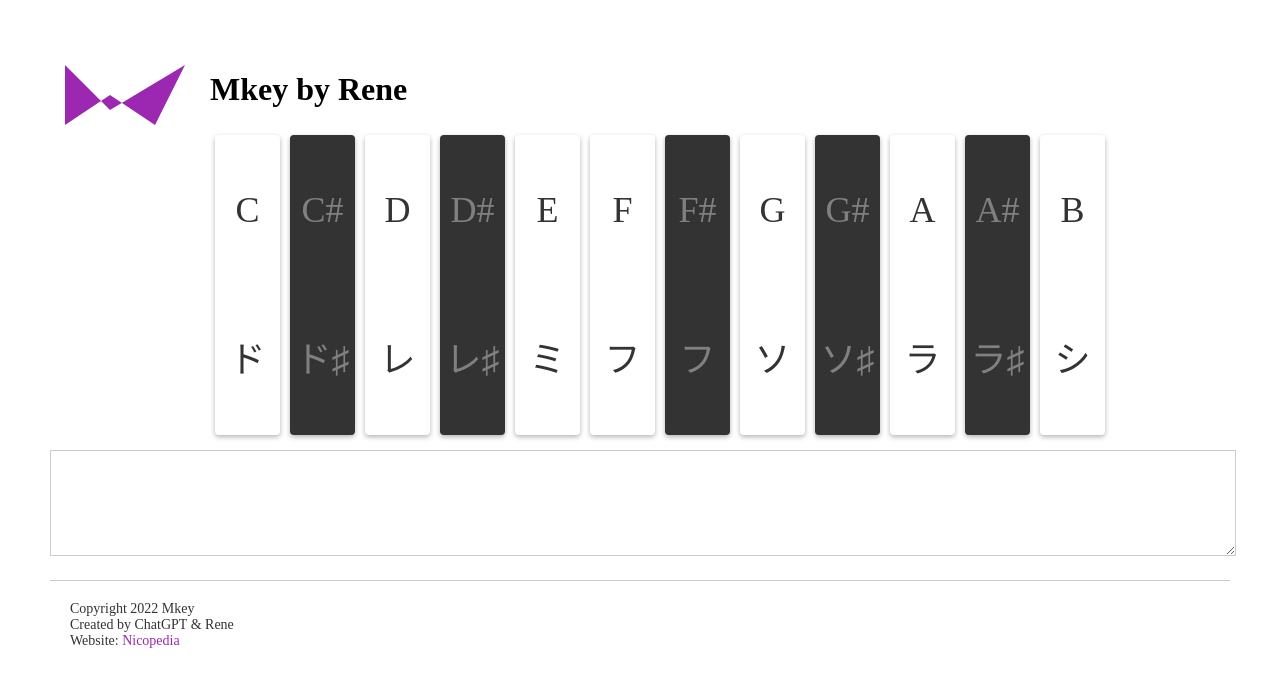
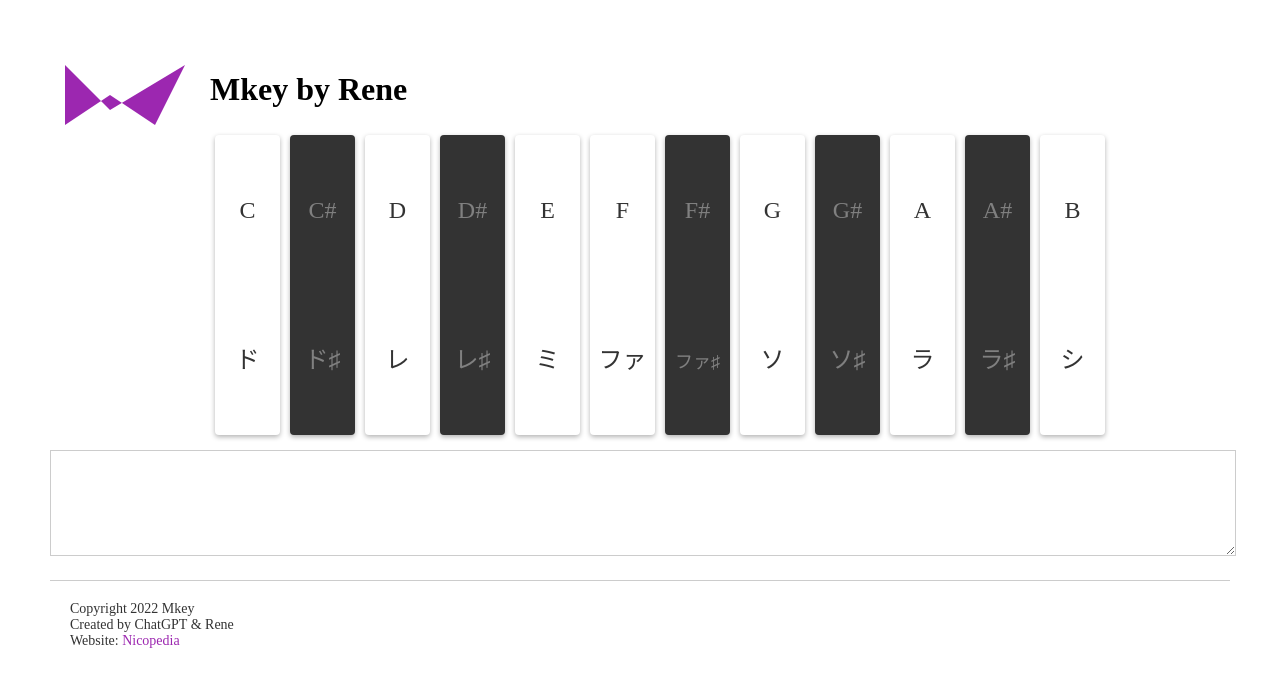
Before and after one commit to rene4784/Mkey, a plain HTML site: page index.html in a window 1280 px wide. Drawn offline with Linux system fonts and the light colour scheme.

Commit message:
CSS Changed
ChatGPTさんと話し合いながら調整をしています

```diff
--- a/index.html
+++ b/index.html
@@ -35,13 +35,17 @@
   margin: 5px;
   text-align: center;
   line-height: 150px;
-  font-size: 36px;
+  font-size: 24px;
   cursor: pointer;
   border-radius: 4px;
   box-shadow: 0 2px 5px rgba(0, 0, 0, 0.3);
   color: #333;
   background-color: white;
     user-select: none;
+}
+.key {
+  content: attr(data-note);
+  font-size: 24px; /* 「ドレミ」表記の文字サイズ */
 }
 .key.active {
   background-color: #999;
@@ -94,7 +98,7 @@
   <div class="key sharp" data-note="D#">D#<br>レ♯</div>
   <div class="key" data-note="E">E<br>ミ</div>
   <div class="key" data-note="F">F<br>ファ</div>
-  <div class="key sharp" data-note="F#">F#<br>ファ♯</div>
+  <div class="key sharp" data-note="F#">F#<br><span style="font-size: 18px;">ファ♯</span></div>
   <div class="key" data-note="G">G<br>ソ</div>
   <div class="key sharp" data-note="G#">G#<br>ソ♯</div>
   <div class="key" data-note="A">A<br>ラ</div>
```
